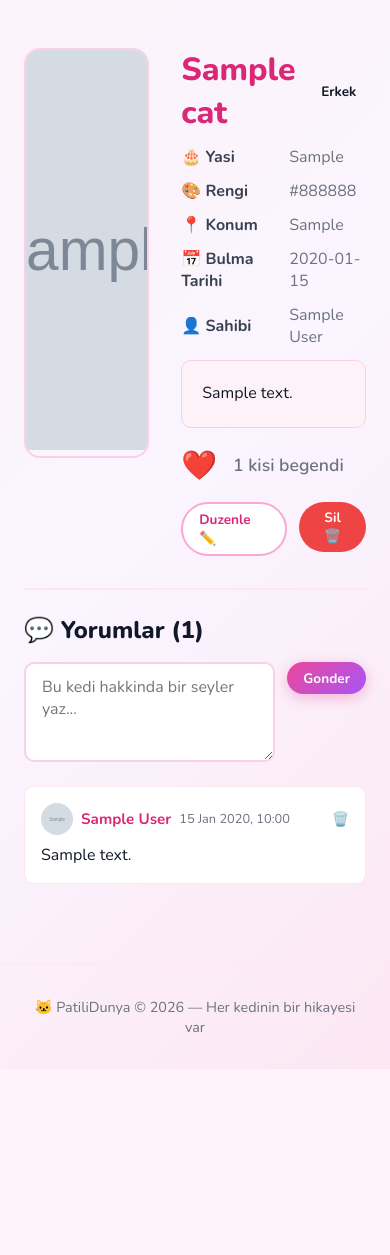
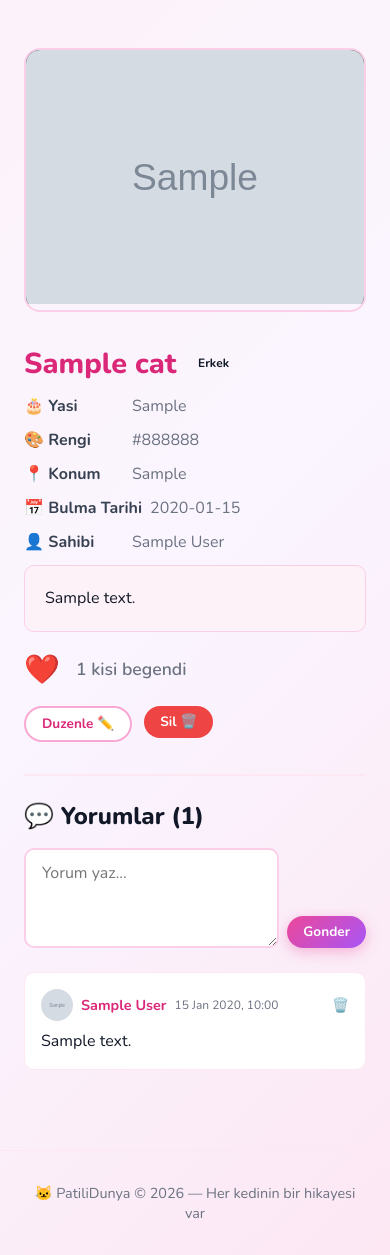
Before and after one commit to lumbe911/patilidunya, a Flask app: page /cat/1 in a window 390 px wide. Shown: the part 138-1393 px from the top of the page. Before the commit the page ends 1171 px from the top, so only its background shows below. Run offline with Flask 3, Linux system fonts and the light colour scheme; a user stored in the database is signed in; tables that the repository leaves empty hold one stand-in row (values such as "Sample post"); grey boxes marked "Sample" are stand-in pictures.

Commit message:
Mobil uyumlu detay sayfasi + lightbox

```diff
--- a/static/css/style.css
+++ b/static/css/style.css
@@ -511,10 +511,18 @@ select.form-control { appearance: none; cursor: pointer; }
 @media (max-width: 768px) {
     .landing h1 { font-size: 2rem; }
     .landing-hero { font-size: 5rem; }
-    .detail-hero { grid-template-columns: 1fr; }
+    .cat-detail-top { grid-template-columns: 1fr !important; }
     .cat-grid { grid-template-columns: repeat(auto-fill, minmax(240px, 1fr)); }
     .navbar .container { flex-wrap: wrap; gap: 0.5rem; }
     .profile-header { padding: 2rem 1rem 1rem; }
+    .auth-card { margin: 1.5rem auto; padding: 1.5rem; }
+}
+
+.cat-detail-top {
+    display: grid;
+    grid-template-columns: 1fr 1fr;
+    gap: 2rem;
+    margin-bottom: 2rem;
 }
 
 /* PAGE TITLE */
--- a/templates/cat_detail.html
+++ b/templates/cat_detail.html
@@ -3,30 +3,30 @@
 {% block content %}
 <div class="container" style="max-width: 900px;">
 
-    <div class="cat-detail-top" style="display: grid; grid-template-columns: 1fr 1fr; gap: 2rem; margin-bottom: 2rem;">
+    <div class="cat-detail-top">
         <div>
             {% if cat.photos %}
             <div style="border-radius: var(--radius); overflow: hidden; border: 2px solid var(--pink-200);">
-                <img id="mainPhoto" src="{{ cat.photos[0].filename }}" alt="{{ cat.name }}" style="width:100%; height: 400px; object-fit: cover; cursor: pointer;">
+                <img id="mainPhoto" src="{{ cat.photos[0].filename }}" alt="{{ cat.name }}" style="width:100%; max-height: 50vh; object-fit: contain; background: #000; cursor: pointer;" onclick="openLightbox(this.src)">
             </div>
             {% if cat.photos|length > 1 %}
             <div style="display: flex; gap: 0.5rem; margin-top: 0.75rem; overflow-x: auto; padding-bottom: 0.5rem;">
                 {% for photo in cat.photos %}
-                <img src="{{ photo.filename }}" alt="" style="width: 80px; height: 80px; object-fit: cover; border-radius: var(--radius-sm); cursor: pointer; border: 2px solid {% if loop.first %}var(--pink-500){% else %}var(--pink-200){% endif %}; flex-shrink: 0;"
+                <img src="{{ photo.filename }}" alt="" style="width: 70px; height: 70px; object-fit: cover; border-radius: var(--radius-sm); cursor: pointer; border: 2px solid {% if loop.first %}var(--pink-500){% else %}var(--pink-200){% endif %}; flex-shrink: 0;"
                      onclick="document.getElementById('mainPhoto').src='{{ photo.filename }}'; this.parentElement.querySelectorAll('img').forEach(i=>i.style.borderColor='var(--pink-200)'); this.style.borderColor='var(--pink-500)';">
                 {% endfor %}
             </div>
             {% endif %}
             {% else %}
-            <div style="width:100%; height:400px; background: var(--pink-100); border-radius: var(--radius); display:flex; align-items:center; justify-content:center; font-size:6rem;">🐱</div>
+            <div style="width:100%; height:300px; background: var(--pink-100); border-radius: var(--radius); display:flex; align-items:center; justify-content:center; font-size:6rem;">🐱</div>
             {% endif %}
         </div>
 
         <div style="display: flex; flex-direction: column; gap: 0.75rem;">
-            <div style="display: flex; align-items: center; gap: 1rem;">
-                <h1 style="font-size: 2rem; font-weight: 800; color: var(--pink-600); margin:0;">{{ cat.name }}</h1>
+            <div style="display: flex; align-items: center; gap: 0.75rem; flex-wrap: wrap;">
+                <h1 style="font-size: 1.8rem; font-weight: 800; color: var(--pink-600); margin:0;">{{ cat.name }}</h1>
                 {% if cat.gender %}
-                <span class="gender-badge {{ cat.gender|lower }}" style="font-size: 0.85rem;">{{ 'Kiz' if cat.gender == 'Female' else 'Erkek' }}</span>
+                <span class="gender-badge {{ cat.gender|lower }}">{{ 'Kiz' if cat.gender == 'Female' else 'Erkek' }}</span>
                 {% endif %}
             </div>
 
@@ -72,10 +72,10 @@
     {% if cat.photos|length > 1 %}
     <div style="margin-bottom: 2rem;">
         <h2 style="font-weight: 800; margin-bottom: 1rem;">📸 Tum Fotograflar ({{ cat.photos|length }})</h2>
-        <div style="display: grid; grid-template-columns: repeat(auto-fill, minmax(200px, 1fr)); gap: 0.75rem;">
+        <div style="display: grid; grid-template-columns: repeat(auto-fill, minmax(140px, 1fr)); gap: 0.5rem;">
             {% for photo in cat.photos %}
             <div style="border-radius: var(--radius-sm); overflow: hidden; border: 1px solid var(--pink-200);">
-                <img src="{{ photo.filename }}" alt="" style="width:100%; height:200px; object-fit:cover; cursor:pointer;" onclick="document.getElementById('mainPhoto').src='{{ photo.filename }}'; window.scrollTo({top:0, behavior:'smooth'});">
+                <img src="{{ photo.filename }}" alt="" style="width:100%; aspect-ratio:1; object-fit:cover; cursor:pointer;" onclick="document.getElementById('mainPhoto').src='{{ photo.filename }}'; window.scrollTo({top:0, behavior:'smooth'});">
             </div>
             {% endfor %}
         </div>
@@ -86,9 +86,9 @@
         <h2 style="font-weight: 800; margin-bottom: 1rem;">💬 Yorumlar ({{ comments|length }})</h2>
 
         <form method="POST" action="{{ url_for('add_comment', cat_id=cat.id) }}" style="margin-bottom: 1.5rem;">
-            <div style="display: flex; gap: 0.75rem; align-items: flex-start;">
-                <textarea name="text" class="form-control" placeholder="Bu kedi hakkinda bir seyler yaz..." rows="2" required style="flex:1;"></textarea>
-                <button type="submit" class="btn btn-primary btn-sm" style="height: fit-content;">Gonder</button>
+            <div style="display: flex; gap: 0.5rem; align-items: flex-end;">
+                <textarea name="text" class="form-control" placeholder="Yorum yaz..." rows="2" required style="flex:1; min-width:0;"></textarea>
+                <button type="submit" class="btn btn-primary btn-sm" style="height: fit-content; white-space:nowrap;">Gonder</button>
             </div>
         </form>
 
@@ -97,14 +97,14 @@
             {% for comment in comments %}
             <div style="background: white; border-radius: var(--radius-sm); padding: 1rem; border: 1px solid var(--pink-100);">
                 <div style="display: flex; align-items: center; justify-content: space-between; margin-bottom: 0.5rem;">
-                    <div style="display: flex; align-items: center; gap: 0.5rem;">
+                    <div style="display: flex; align-items: center; gap: 0.5rem; min-width:0;">
                         {% if comment.user.avatar %}
-                        <img src="{{ comment.user.avatar }}" style="width:32px; height:32px; border-radius:50%; object-fit:cover;">
+                        <img src="{{ comment.user.avatar }}" style="width:32px; height:32px; border-radius:50%; object-fit:cover; flex-shrink:0;">
                         {% else %}
-                        <div style="width:32px; height:32px; border-radius:50%; background: var(--pink-200); display:flex; align-items:center; justify-content:center; font-size:0.8rem; font-weight:700;">{{ comment.user.username[0]|upper }}</div>
+                        <div style="width:32px; height:32px; border-radius:50%; background: var(--pink-200); display:flex; align-items:center; justify-content:center; font-size:0.8rem; font-weight:700; flex-shrink:0;">{{ comment.user.username[0]|upper }}</div>
                         {% endif %}
-                        <a href="{{ url_for('user_profile', username=comment.user.username) }}" style="font-weight:700; font-size:0.95rem;">{{ comment.user.display_name or comment.user.username }}</a>
-                        <span style="color: var(--gray-500); font-size: 0.8rem;">{{ comment.created_at.strftime('%d %b %Y, %H:%M') }}</span>
+                        <a href="{{ url_for('user_profile', username=comment.user.username) }}" style="font-weight:700; font-size:0.9rem;">{{ comment.user.display_name or comment.user.username }}</a>
+                        <span style="color: var(--gray-500); font-size: 0.75rem;">{{ comment.created_at.strftime('%d %b %Y, %H:%M') }}</span>
                     </div>
                     {% if current_user.id == comment.user_id %}
                     <form method="POST" action="{{ url_for('delete_comment', cat_id=cat.id, comment_id=comment.id) }}" onsubmit="return confirm('Yorumu silmek istediginden emin misin?');">
@@ -112,7 +112,7 @@
                     </form>
                     {% endif %}
                 </div>
-                <p style="margin:0; line-height:1.5;">{{ comment.text }}</p>
+                <p style="margin:0; line-height:1.5; word-break:break-word;">{{ comment.text }}</p>
             </div>
             {% endfor %}
         </div>
@@ -120,6 +120,10 @@
         <p style="text-align:center; color: var(--gray-500); padding: 2rem;">Henuz yorum yok. Ilk yorumu sen yap! 🐱</p>
         {% endif %}
     </div>
+</div>
+
+<div id="lightbox" onclick="this.style.display='none'" style="display:none; position:fixed; top:0; left:0; width:100%; height:100%; background:rgba(0,0,0,0.9); z-index:1000; cursor:pointer; align-items:center; justify-content:center;">
+    <img id="lightboxImg" src="" style="max-width:95%; max-height:95%; object-fit:contain;">
 </div>
 {% endblock %}
 
@@ -132,5 +136,9 @@ async function toggleLike(catId, btn) {
     btn.classList.toggle('liked', data.liked);
     document.getElementById(`like-count-${catId}`).textContent = `${data.count} kisi begendi`;
 }
+function openLightbox(src) {
+    document.getElementById('lightboxImg').src = src;
+    document.getElementById('lightbox').style.display = 'flex';
+}
 </script>
 {% endblock %}
```
